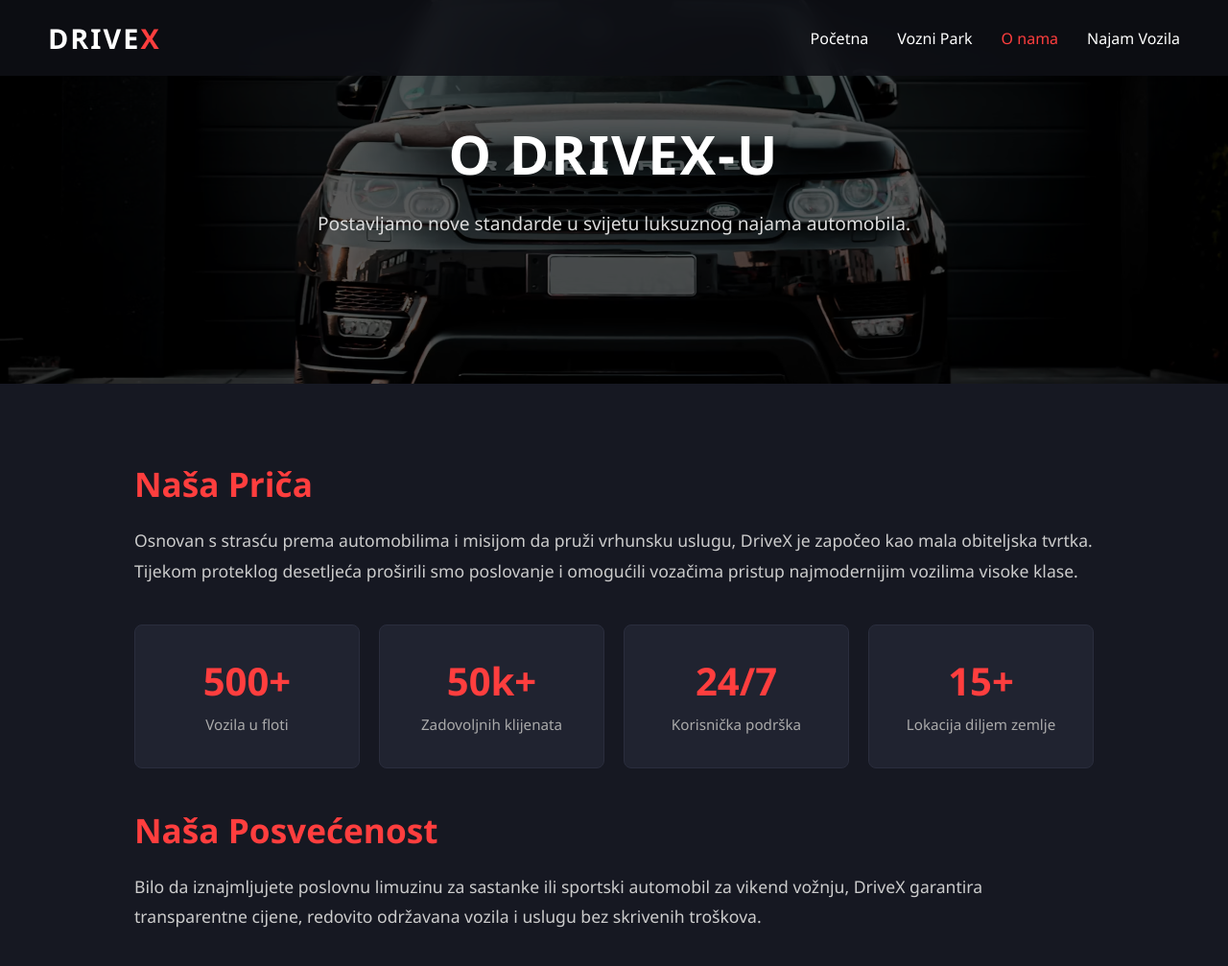
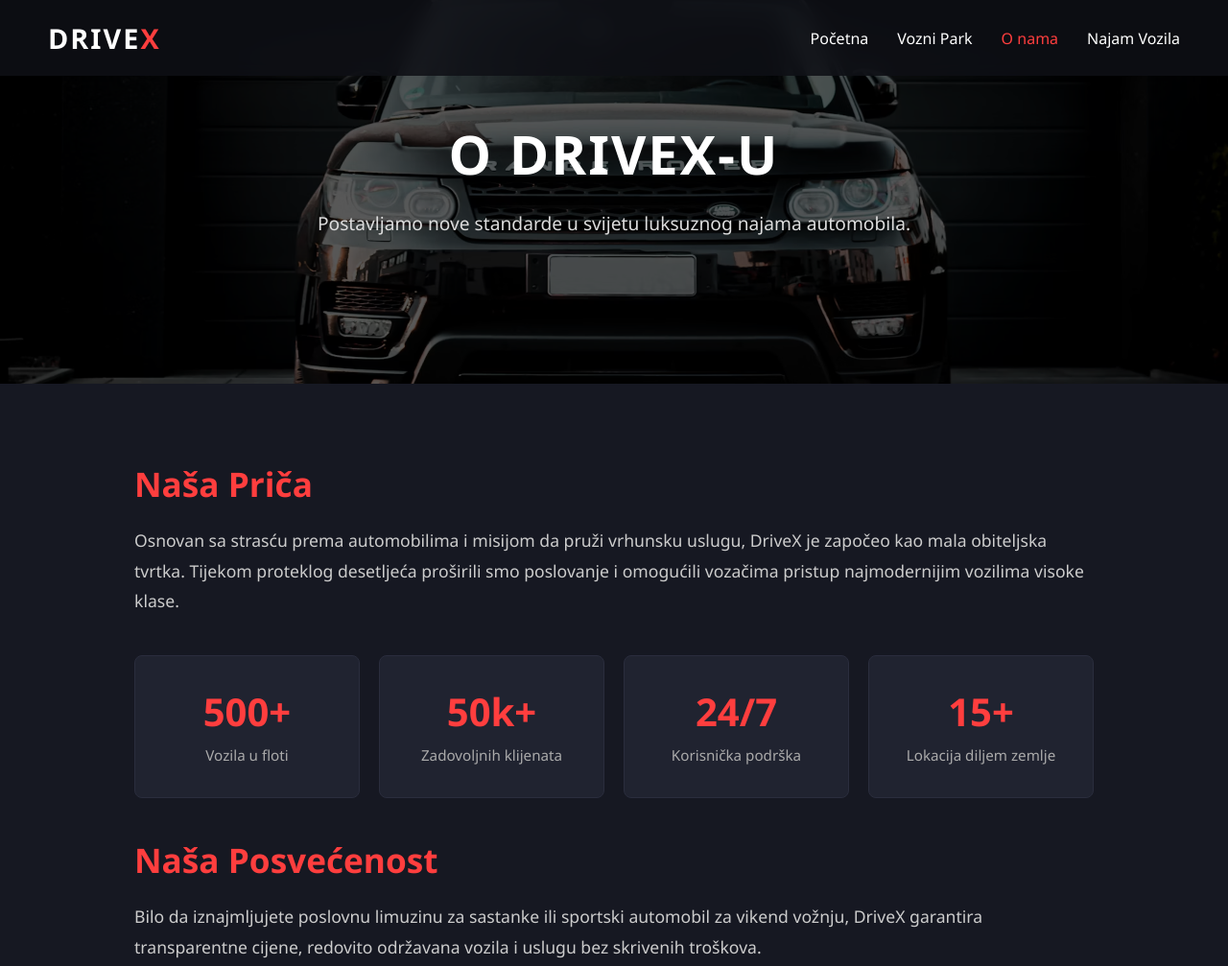
Before and after one commit to mkohon/DriveX, a plain HTML site: page o-nama.html in a window 1280 px wide. Shown: the top 1007 px of the page at 96% size. Drawn offline with Linux system fonts and the light colour scheme.

Commit message:
Update o-nama.html

```diff
--- a/o-nama.html
+++ b/o-nama.html
@@ -31,7 +31,7 @@
     <section class="info-section">
         <div class="container">
             <h2>Naša Priča</h2>
-            <p>Osnovan s strasću prema automobilima i misijom da pruži vrhunsku uslugu, DriveX je započeo kao mala obiteljska tvrtka. Tijekom proteklog desetljeća proširili smo poslovanje i omogućili vozačima pristup najmodernijim vozilima visoke klase.</p>
+            <p>Osnovan sa strasću prema automobilima i misijom da pruži vrhunsku uslugu, DriveX je započeo kao mala obiteljska tvrtka. Tijekom proteklog desetljeća proširili smo poslovanje i omogućili vozačima pristup najmodernijim vozilima visoke klase.</p>
 
             <!-- Statistika tvrtke -->
             <div class="stats-grid">
```
